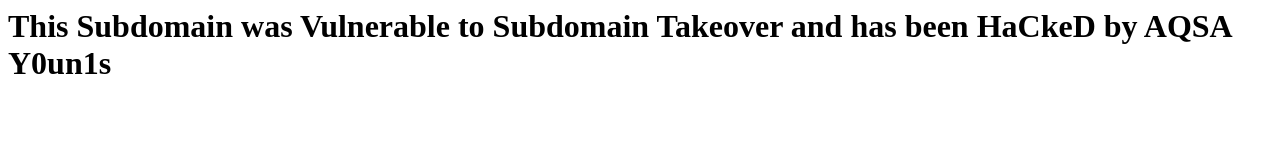
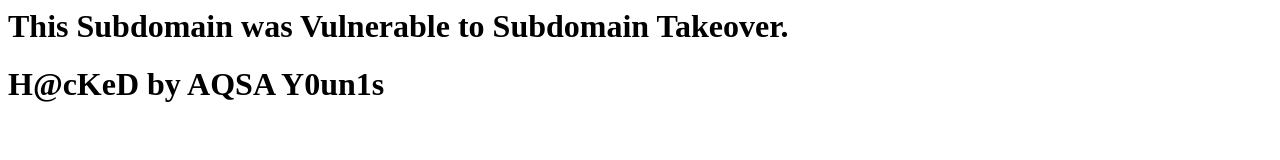
Before and after one commit to aqsayounis01/SubdomainTakeoverPOC, a plain HTML site: page index.html in a window 1280 px wide. Drawn offline with Linux system fonts and the light colour scheme.

Commit message:
Update index.html

```diff
--- a/index.html
+++ b/index.html
@@ -3,6 +3,7 @@
 <title> Hacked </title>
 </head>
 <body>
-<h1>This Subdomain was Vulnerable to Subdomain Takeover and has been HaCkeD by AQSA Y0un1s</h1>
+<h1>This Subdomain was Vulnerable to Subdomain Takeover.</h1>
+  <h1> H@cKeD by AQSA Y0un1s</h1>
 </body>
 </html>
```
